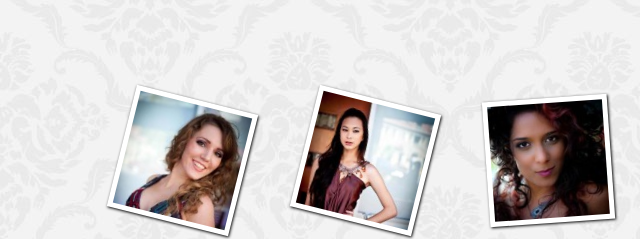
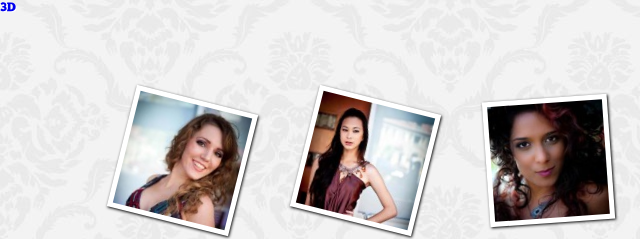
Before and after one commit to Mrlee2016/Mrlee2016.github.io, a plain HTML site: page index.html in a window 1280 px wide. Shown: the top 239 px of the page, 0-640 px from the left. Drawn offline with Linux system fonts and the light colour scheme.

Commit message:
Update index.html

```diff
--- a/index.html
+++ b/index.html
@@ -56,6 +56,8 @@
 		<div id="im_prev" class="im_prev"></div>
         <div>
 		</div>
+	    		<a href="3Dgalerry/index.html"><p class="check3D fixed">查看3D画廊</p></a>
+
 
         <!-- The JavaScript -->
         <script type="text/javascript" src="js/jquery.min.js"></script>
```
